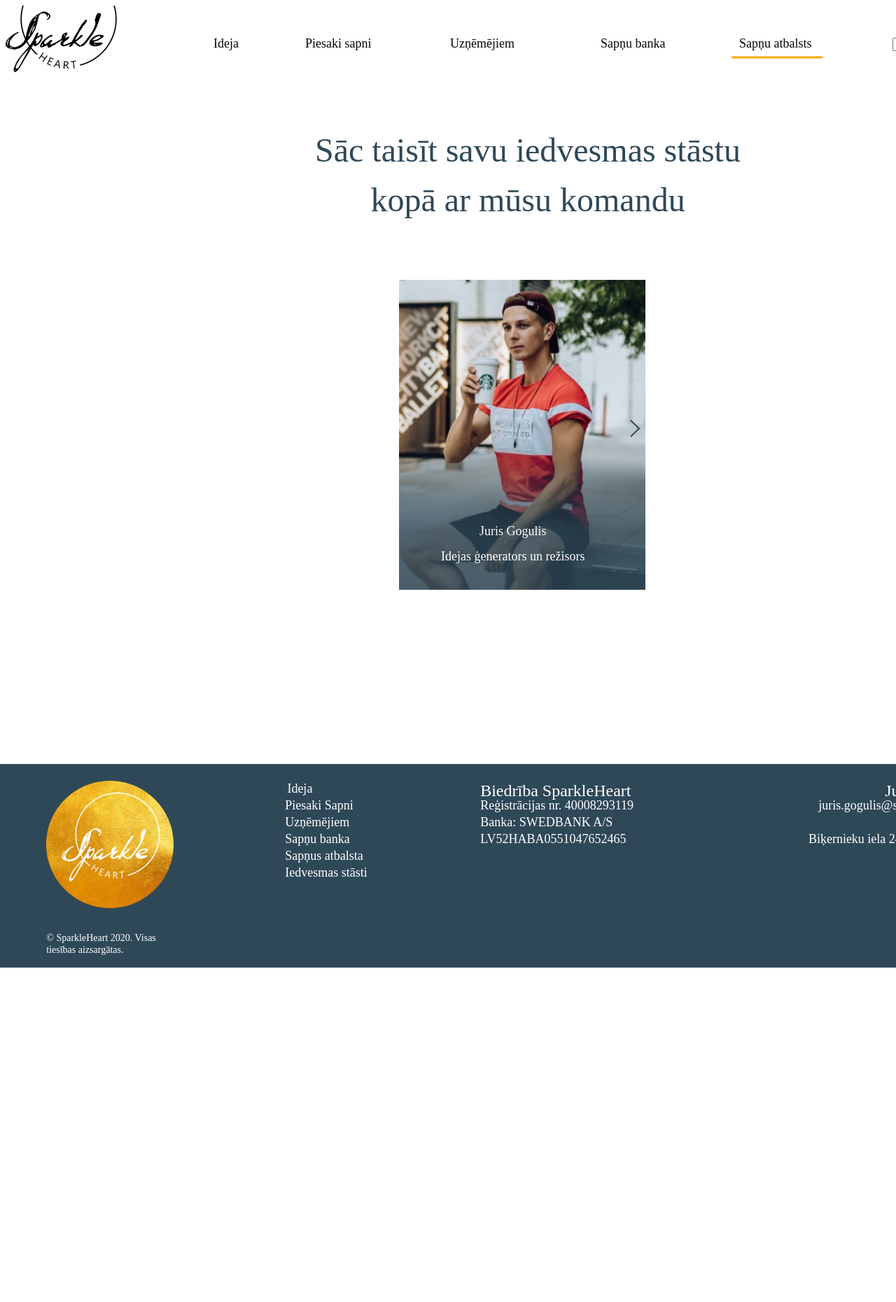
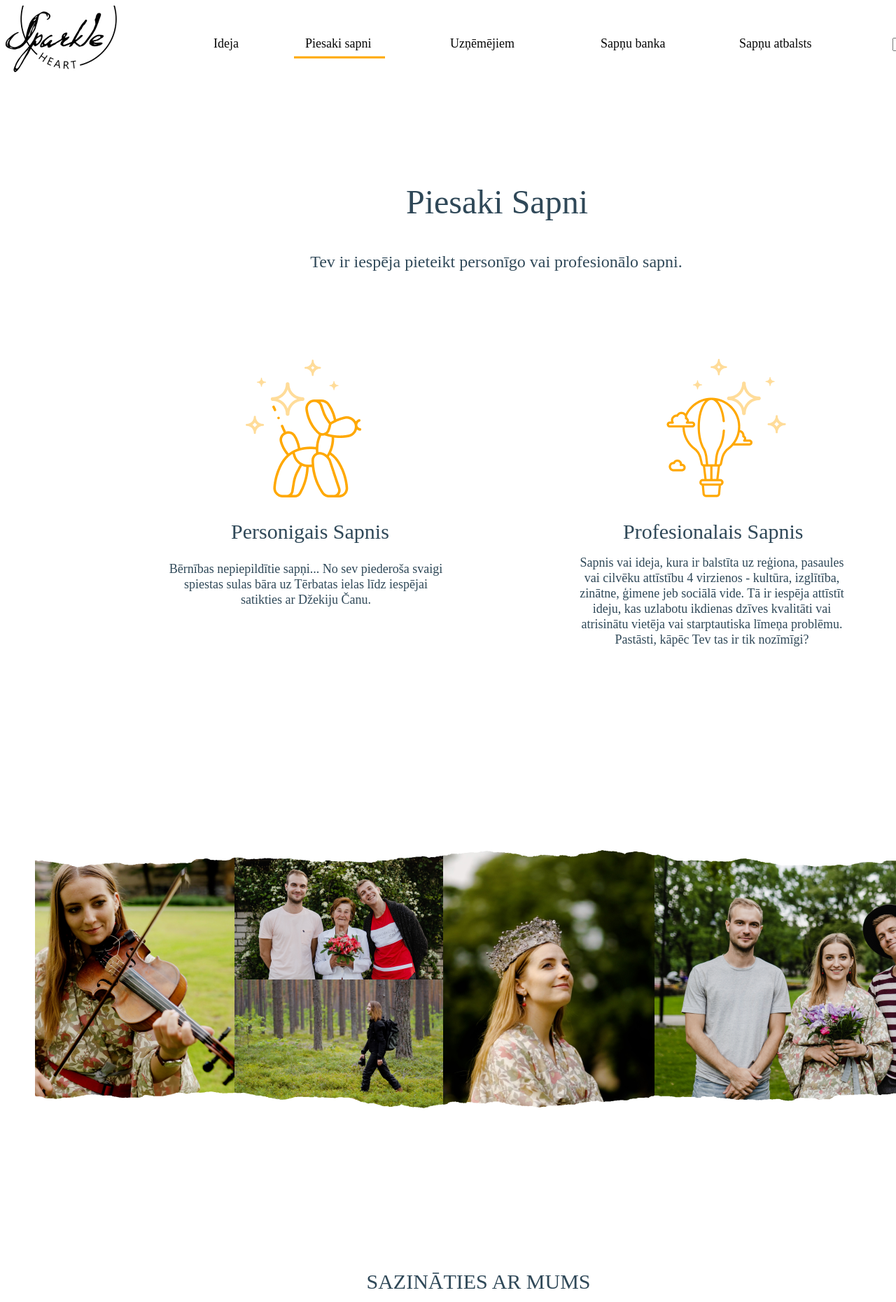
Before and after one commit to mark12121221/darbiMarksSutika, a plain HTML site: page Task_2_Marks_Sutika/SapnuAtbalsts.html in a window 1280 px wide. Shown: the top 1861 px of the page at 70% size. Before the commit the page ends 1383 px from the top, so only its background shows below. Drawn offline with Linux system fonts and the light colour scheme.

Commit message:
Update SapnuAtbalsts.html

```diff
--- a/Task_2_Marks_Sutika/SapnuAtbalsts.html
+++ b/Task_2_Marks_Sutika/SapnuAtbalsts.html
@@ -5,7 +5,7 @@
   <meta name="viewport" content="width=device-width">
   <title>lapa</title>
 
- <link rel="stylesheet" href="./assets/css/styleAtbalsts.css" >
+ <link rel="stylesheet" href="./assets/css/stylePiesaki.css" >
 
 </head>
 <body>
@@ -22,25 +22,61 @@
 </select></div>
 <div class="11" onclick="window.location.href='../Task_2_Marks_Sutika/index.html'">
 	<img src="./assets/img/BlackLogo.jpg" alt=""></div>
-<p id="title">Sāc taisīt savu iedvesmas stāstu kopā ar mūsu komandu</p>
-<div class="galery">
-	<img id="coaches" src="./assets/img/juris2.png" alt=""></div>
-<img id="coaches2" src="./assets/img/Rectangle40.png" alt="">
-<div class="right-button" id="gallery2" onclick="changeText()"><img src="./assets/img/Poga1.png" alt=""></div>
-<p id="komanda">Juris Gogulis<br>  Idejas ģenerators un režisors</p>
+<p id="title">Piesaki Sapni</p>
+<p id="text">Tev ir iespēja pieteikt personīgo vai profesionālo sapni.</p>
+<div class="foto1"><img src="./assets/img/Group12.png" alt=""></div>
+<div class="foto2"><img src="./assets/img/Group13.png" alt=""></div>
+<p id="PersonSapnis">Personigais Sapnis</p>
+<p id="PersonSapnis-text">Bērnības nepiepildītie sapņi... No sev piederoša svaigi spiestas sulas bāra uz Tērbatas ielas līdz iespējai satikties ar Džekiju Čanu.</p>
+<p id="ProfesSapnis">Profesionalais Sapnis</p>
+<p id="ProfesSapnis-text">Sapnis vai ideja, kura ir balstīta uz reģiona, pasaules vai cilvēku attīstību 4 virzienos - kultūra, izglītība, zinātne, ģimene jeb sociālā vide. Tā ir iespēja attīstīt ideju, kas uzlabotu ikdienas dzīves kvalitāti vai atrisinātu vietēja vai starptautiska līmeņa problēmu. Pastāsti, kāpēc Tev tas ir tik nozīmīgi?</p>
 
+<div class="foto-middle-1">
+<img src="./assets/img/Brinumameita1.png" alt="">
+</div>
+<div class="foto-middle-2">
+<img src="./assets/img/Brinumameita2.png" alt="">
+</div>
+<div class="foto-middle-3">
+<img src="./assets/img/Brinumameita3.png" alt="">
+</div>
+<div class="foto-middle-4">
+<img src="./assets/img/Brinumameita4.png" alt="">
+</div>
+<div class="foto-middle-5">
+<img src="./assets/img/Brinumameita5.png" alt="">
+</div>
+<div class="middle-ripped-up"><img src="./assets/img/ripped_6_8.png" alt="">
+</div>
+
+<div class="middle-ripped-down"><img src="./assets/img/ripped_6_8.png" alt="">
+</div>
+<div class="form-1">
+SAZINĀTIES AR MUMS
+
+</div>
+<form name="myForm" method="post" onsubmit="return validateForm()">
+ <div class="name"><label for="fname"></label><input type="text" id="fname" name="fname" placeholder="Vārds, Uzvārds*" required></div>
+ <div class="mail"><label for="e-mail"></label><input type="text" id="e-mail" name="e-mail" placeholder="E-pasts*" required><br><br></div>
+ <div class="phone"><label for="phone"></label><input type="text" id="phone" name="phone" placeholder="Telefons*" required><br><br></div>
+ <div class="coment"><label for="comment"></label><input type="text" id="comment" name="comment" placeholder="Jautājums, vai komentārs*" required></div>
+ <div class="form-2"><p>* obligāti aizpildāmie lauki</p></div>
+ <input type="checkbox" id="check" name="check" value="agree" required>
+ <label for="check" id="Pcheck" >Piekrītu, ka mani dati tiks izmantoti likumdošanā noteiktā kārtībā un tiks saglabāti līdz brīdim, kamēr tas būs nepieciešams.</label><br>
+
+ <button type="submit" onsubmit="window.location.href='../Task_2_Marks_Sutika/formaSutisana.html'" id="B3">Sūtīt</button>
+</form>
 
 <footer>
 <div class="foot2"></div>
 <div class="foot-logo"><img src="./assets/img/GoldenV2Logo.png" alt=""></div>
 <div class="apks-text1">© SparkleHeart 2020. Visas tiesības aizsargātas.</div>
-<div class="foot-idea">Ideja</div>
-<div class="foot-piesaki">Piesaki Sapni</div>
-<div class="foot-uznem">Uzņēmējiem</div>
-<div class="foot-sapnu-b">Sapņu banka</div>
-<div class="foot-sapnu-a">Sapņus atbalsta</div>
-<div class="foot-iedvesma">Iedvesmas stāsti</div>
-<div class="foot-biedriba">Biedrība SparkleHeart</div>
+<div class="foot-idea" onclick="window.location.href='../Task_2_Marks_Sutika/ideja.html'">Ideja</div>
+<div class="foot-piesaki" onclick="window.location.href='../Task_2_Marks_Sutika/PiesakiSapni.html'">Piesaki Sapni</div>
+<div class="foot-uznem" onclick="window.location.href='../Task_2_Marks_Sutika/uznemejiem.html'">Uzņēmējiem</div>
+<div class="foot-sapnu-b" onclick="window.location.href='../Task_2_Marks_Sutika/SapnuBanka.html'">Sapņu banka</div>
+<div class="foot-sapnu-a" onclick="window.location.href='../Task_2_Marks_Sutika/SapnuAtbalsts.html'">Sapņus atbalsta</div>
+<div class="foot-biedriba" >Biedrība SparkleHeart</div>
 <div class="foot-reg-nr">Reģistrācijas nr. 40008293119</div>
 <div class="foot-banka">Banka: SWEDBANK A/S</div>
 <div class="foot-lv52">LV52HABA0551047652465</div>
@@ -48,43 +84,73 @@
 <div class="foot-mail">
 juris.gogulis@sparkleheart.org</div>
 <div class="foot-tel">+37126890034</div>
-<div class="foot-adress">Biķernieku iela 24a - 5, LV-1006</div>
+<a href="https://www.google.com/maps/place/Bi%C4%B7ernieku+iela+24A,+Vidzemes+priek%C5%A1pils%C4%93ta,+R%C4%ABga,+LV-1006/@56.9702273,24.1812923,17z/data=!3m1!4b1!4m6!3m5!1s0x46eece5e0ade6659:0xa50c82ee82c56df0!8m2!3d56.9702273!4d24.1838726!16s%2Fg%2F11qm6d_23d" target="_blank"><div class="foot-adress" >Biķernieku iela 24a - 5, LV-1006</div></a>
 <div class="foot-politika">Privātuma politika</div>
 
 
 
-<div class="facebook"><img src="./assets/img/facebook.png" alt=""></div>
-<div class="insta"><img src="./assets/img/insta.png" alt=""></div>
+<a href="https://www.facebook.com/sparkleheartLV" target="_blank">
+  <div class="facebook">
+    <img src="./assets/img/facebook.png" alt="">
+  </div>
+</a>
+
+<a href="https://www.instagram.com/sparkleheart_org/" target="_blank">
+  <div class="insta">
+    <img src="./assets/img/insta.png" alt="">
+  </div>
+</a>
 
 </footer>
 <script>
-var images = ["./assets/img/juris2.png","./assets/img/girts.png" , "./assets/img/janis.png"];
+function validateForm() {
+  var name = document.forms["myForm"]["fname"].value;
+  var email = document.forms["myForm"]["e-mail"].value;
+  var phone = document.forms["myForm"]["phone"].value;
+  var comment = document.forms["myForm"]["comment"].value;
 
-var img = document.getElementById("coaches");
-var button = document.getElementById("gallery2");
-
-var imageIndex = 0;
-
-button.addEventListener("click", function() {
-  imageIndex++;
-
-  if (imageIndex >= images.length) {
-    imageIndex = 0;
+  if (name.length>70){
+    alert("Vardam un Uzvardam jabut isakiem par 70 simboliem");
+    return false;
   }
 
-  img.src = images[imageIndex];
+
+  if (!isValidEmail(email)) {
+    alert("Please enter a valid email address");
+    return false;
+  }
+
+  if (!validatePhone(phone)){
+    alert("Please enter a valid phone number");
+    return false;
+  }
+  else if(phone<37120000000 ||phone>37129999999){
+    alert("Ievadiet Latvijas telefona ar valsts kodu bez + zimes");
+    return false;}
+
+
+  return true;
+}
+function isValidEmail(email) {
+  var regex = /^[\w-\.]+@([\w-]+\.)+[\w-]{2,4}$/;
+  return regex.test(email);
+}
+function validatePhone(phone) {
+  var pattern = /^\d+$/;
+  return pattern.test(phone);
+}
+
+const button = document.getElementById("B3");
+
+
+button.addEventListener("mouseover", function() {
+  button.style.backgroundColor = "#FFCB66";
 });
 
-function changeText() {
-  var text = document.getElementById("komanda");
-  if (text.innerHTML === "Juris Gogulis<br>  Idejas ģenerators un režisors") {
-    text.innerHTML = "Ģirts Ceriņš<br>  Operators un montāžas speciālists";
-  } else if (text.innerHTML === "Ģirts Ceriņš<br>  Operators un montāžas speciālists") {
-    text.innerHTML = "Jānis Zurģis<br>  Animācijas un grafiskā dizaina<br> meistars";
-  } else {
-    text.innerHTML = "Juris Gogulis<br>  Idejas ģenerators un režisors";
-  }
-}
+button.addEventListener("mouseout", function() {
+  button.style.backgroundColor = "#C4C4C4";
+});
+
 </script>
 </body>
 </html>
```
